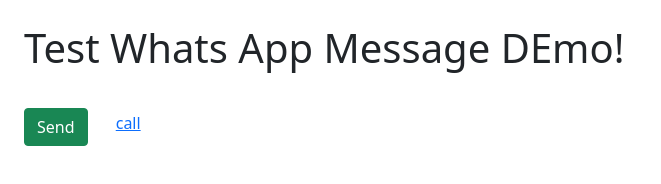
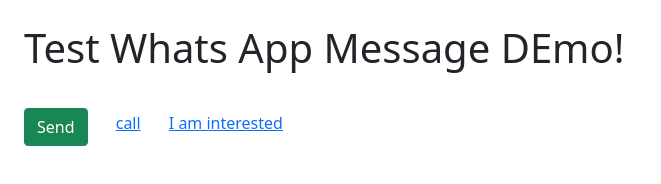
Before and after one commit to abhisawant45/runnWht, a plain HTML site: page index.html in a window 1280 px wide. Shown: the whole page, without its empty margins (0-661 px from the left). Drawn offline with nearby package versions, Linux system fonts and the light colour scheme.

Commit message:
Update index.html

```diff
--- a/index.html
+++ b/index.html
@@ -15,6 +15,7 @@
 
 	<button href="https://wa.me/917678065764/?text=I%20am%20interested%20in%20your%20car%20for%20sale" class="ms-4 mt-1 btn btn-success">Send</button>
 	<a class="ms-4 mt-1 " href="tel:7678065764">call</a>
+  <a class="ms-4 mt-1 " href="https://wa.me/917678065764?text=I%20am%20interested%20in%20your%20services.%20How%20to%20get%20started%3F">I am interested</a>
     <!-- Optional JavaScript; choose one of the two! -->
 
     <!-- Option 1: Bootstrap Bundle with Popper -->
```
